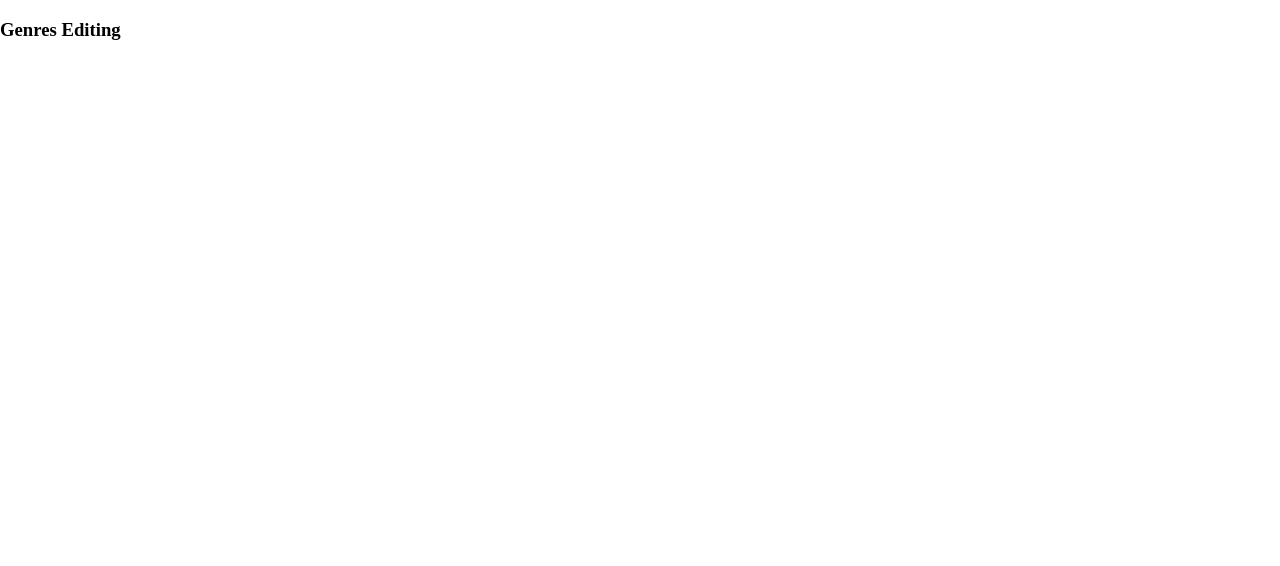
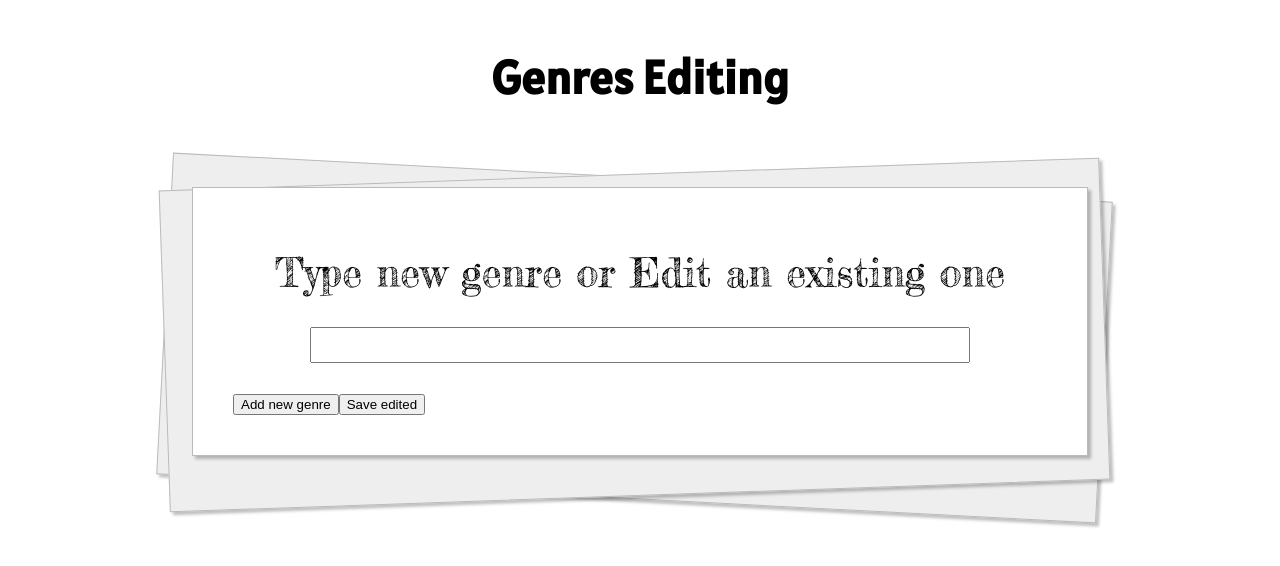
Before and after one commit to SverchkovVlad/BooksAccounting, an Angular app: page /editGenres in a window 1280 px wide. Shown: the top 566 px of the page. Built offline with nearby package versions, Linux system fonts and the light colour scheme; no server answers.

Commit message:
Created design for EditGenres component

```diff
--- a/src/app/genres/genres.component.css
+++ b/src/app/genres/genres.component.css
@@ -0,0 +1,109 @@
+@font-face {
+    font-family: AlatsiRegular;
+    src: url('../../fonts/alatsi_regular.ttf');
+}
+
+@font-face {
+    font-family: FrederickaGreat;
+    src: url('../../fonts/FrederickatheGreat-Regular.ttf');
+}
+
+header {
+    text-align: center;
+    font-size: 40px;
+    font-family: AlatsiRegular, sans-serif;
+    margin-bottom: 80px;
+}
+
+main {
+    font-family: FrederickaGreat, sans-serif;
+}
+
+.center {
+    margin: 0 auto;
+    width: 70%;
+    height: auto;
+}
+
+input {
+    display: block;
+    width: 80%;
+    height: 30px;
+    margin: 10px auto 30px auto;
+    font-size: 16px;
+}
+
+.rrr {
+    margin: 0 auto;
+    width: 70%;
+    height: auto;
+}
+
+.wrap-paper {
+    background: #fff;
+    padding: 40px;
+    margin-bottom: 20%;
+    position: relative;
+  }
+
+  .wrap-paper,
+  .wrap-paper::before,
+  .wrap-paper::after {
+    /* Styles to distinguish sheets from one another */
+    box-shadow: 3px 3px 3px rgba(0,0,0,0.25);
+    border: 1px solid #bbb;
+  }
+
+  .wrap-paper::before,
+  .wrap-paper::after {
+    content: "";
+    position: absolute;
+    height: 120%;
+    width: 105%;
+    background-color: #eee;
+  }
+
+  .wrap-paper::before {
+    right: -2%;
+    top: -5%;
+    transform: rotate(-2deg);
+    z-index: -1;
+  }
+
+  .wrap-paper::after {
+    top: -4%;
+    right: -2%;
+    transform: rotate(3deg);
+    z-index: -2;
+
+  }
+
+  label {
+      display: block;
+      text-align: center;
+      font-size: 40px;
+      margin: 20px auto 30px auto;
+  }
+
+  .genre-card {
+      border: 1px solid;
+      margin: 30px auto;
+      padding: 15px;
+      box-shadow: 3px 3px 3px rgba(0,0,0,0.5);
+      display: grid;
+      grid-template-columns: 58% 18% 18%;
+      grid-gap: 2%;
+      border: 1px solid red;
+  }
+
+  .genre-card span {
+      float: left;
+  }
+
+  .genre-button {
+      border: 2px solid;
+  }
+
+  .genre-card button:hover {
+      cursor: pointer;
+  }
--- a/src/app/genres/genres.component.html
+++ b/src/app/genres/genres.component.html
@@ -1,5 +1,38 @@
-<h3>Genres Editing</h3>
+<header>
+    <h3>Genres Editing</h3>
+</header>
 
-<p *ngFor = "let genre of genres">
-    <li> {{genre.id}} - {{genre.name}} </li>
-</p>
+
+<main>
+
+    <div class="center">
+        <div class="wrap-paper">
+
+            <label for="genreInputField">Type new genre or Edit an existing one</label>
+            <input #genreInputField type="text" id = "genreInputField">
+
+            <button>Add new genre</button>
+            <button>Save edited</button>
+
+            <div class = "genre-card" *ngFor = "let genre of genres">
+                <span>{{genre.name}}</span>
+
+                <button>Edit</button>
+                <button>Delete</button>
+            </div>
+
+        </div>
+
+    </div>
+
+</main>
+
+<!-- <br>
+<br>
+<br>
+<br><br><br>
+<div class="rrr">
+    <div class="wrap-paper">
+        Roudy Rowdy Papire
+    </div>
+</div> -->
```
Also changed, not shown: src/fonts/FrederickatheGreat-Regular.ttf (added).
